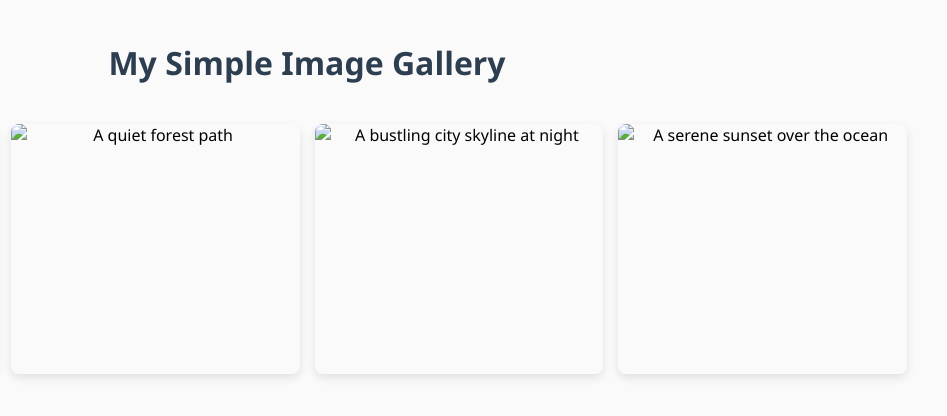
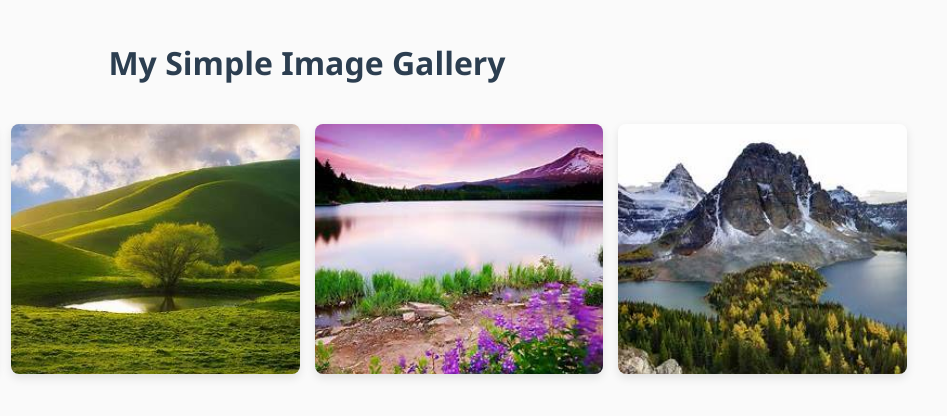
Before and after one commit to sriparna-tech/dBug-Image-Gallery-Task, a plain HTML site: page index.html in a window 1280 px wide. Shown: the full height of the page, 333-1280 px from the left. Drawn offline with Linux system fonts and the light colour scheme.

Commit message:
Update index.html

```diff
--- a/index.html
+++ b/index.html
@@ -1,3 +1,4 @@
+
 <!DOCTYPE html>
 <html lang="en">
 <head>
@@ -7,23 +8,19 @@
     <link rel="stylesheet" href="style.css">
 </head>
 <body>
-
     <h1>My Simple Image Gallery</h1>
 
-   <div class="gallery-container">
-    <img src="https://picsum.photos/300/250" alt="Test Image" class="gallery-img">
+    <div class="gallery-container">
+        <img src="https://picsum.photos/300/250" alt="Test Image" class="gallery-img">
 
-    <img src="./IMAGES/img2.jpg" alt="A quiet forest path" class="gallery-img">
-
-        <img src="./IMAGES/img3.jpg" alt="A bustling city skyline at night" class="gallery-img">
-        <img src="./IMAGES/img4.jpg" alt="A serene sunset over the ocean" class="gallery-img">
+        <img src="./img2.jpg" alt="A quiet forest path" class="gallery-img">
+        <img src="./img3.jpg" alt="A bustling city skyline at night" class="gallery-img">
+        <img src="./img4.jpg" alt="A serene sunset over the ocean" class="gallery-img">
     </div>
 
     <div id="imageModal" class="modal">
         <span class="close-btn">&times;</span>
-
         <img class="modal-content" id="modalImage">
-
         <div id="caption"></div>
     </div>
 
```
